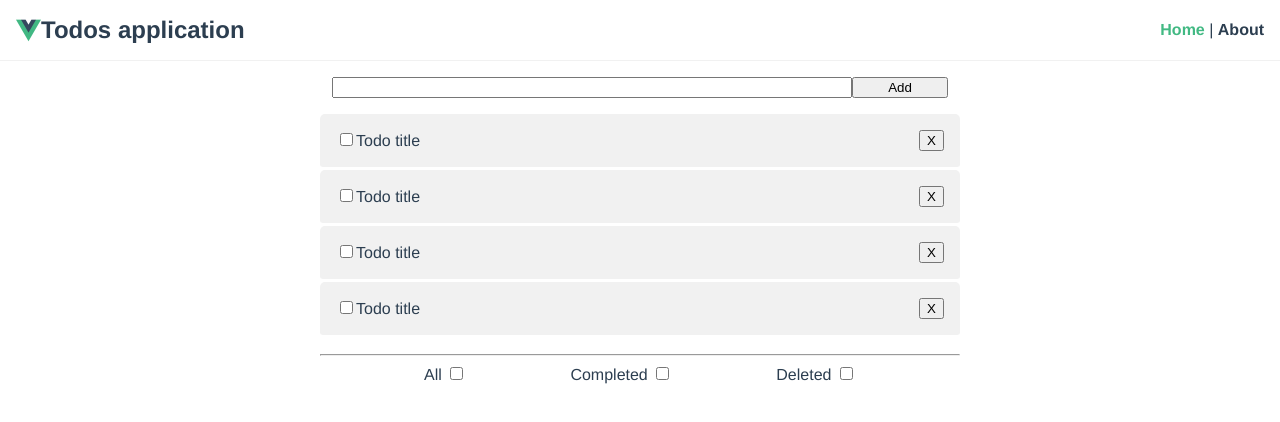
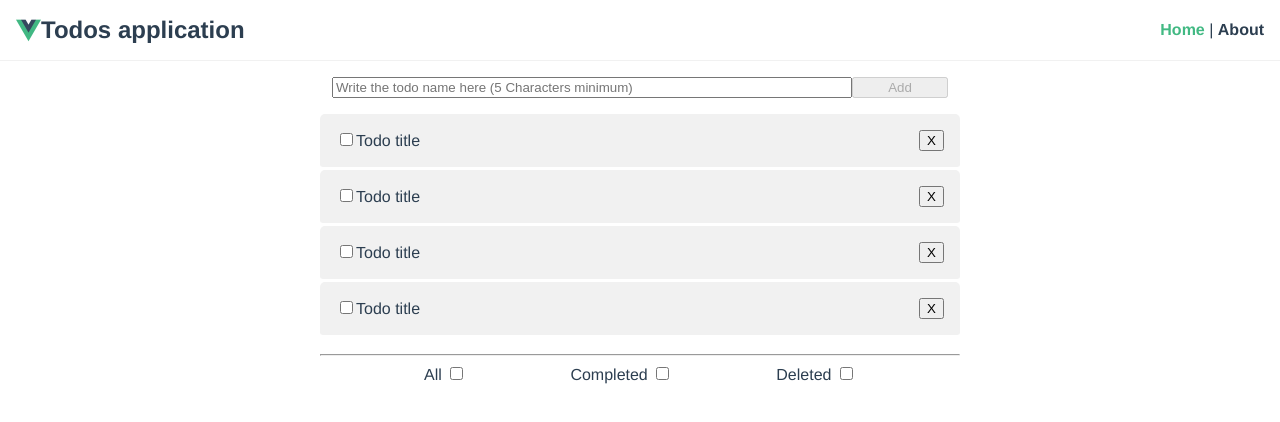
Before and after one commit to pillowslept/vuejs-example, a Vue app: page / in a window 1280 px wide. Shown: the top 422 px of the page. Built offline with nearby package versions, Linux system fonts and the light colour scheme.

Commit message:
Add todo minimun validations.

```diff
--- a/src/components/AddTodo.vue
+++ b/src/components/AddTodo.vue
@@ -1,13 +1,29 @@
 <template>
   <div class="add">
-    <input type="text" />
-    <button>Add</button>
+    <input v-model="name" type="text" placeholder="Write the todo name here (5 Characters minimum)" />
+    <button :disabled="!isValid" @click="addTodo">Add</button>
   </div>
 </template>
 
 <script>
   export default {
     name: 'AddTodo',
+    data() {
+      return {
+        name: ''
+      }
+    },
+    computed: {
+      isValid() {
+        return this.name && this.name.length > 5;
+      }
+    },
+    methods: {
+      addTodo() {
+        this.$emit('addFilter', { name: this.name, isCompleted: false });
+        this.name = '';
+      }
+    },
   }
 </script>
 
```
